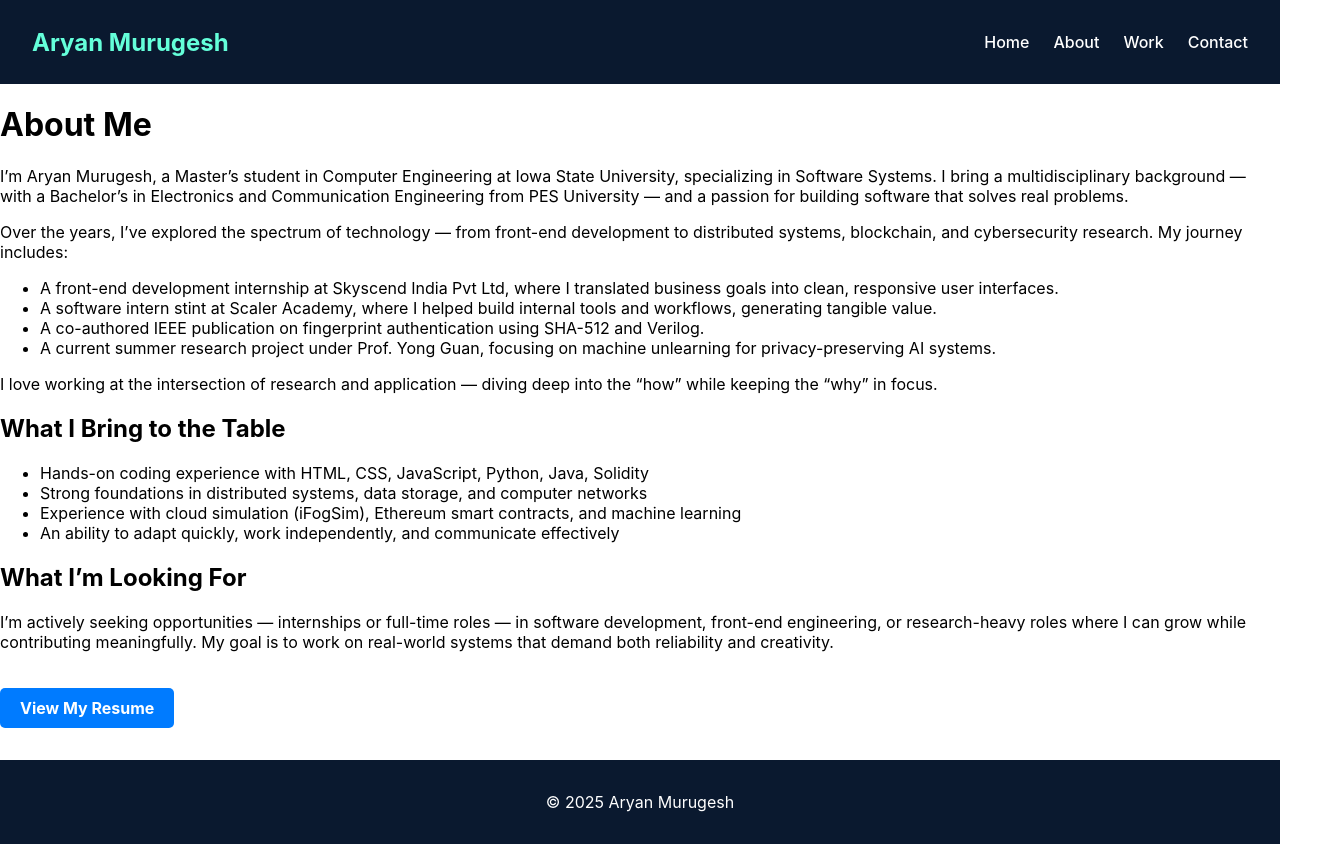
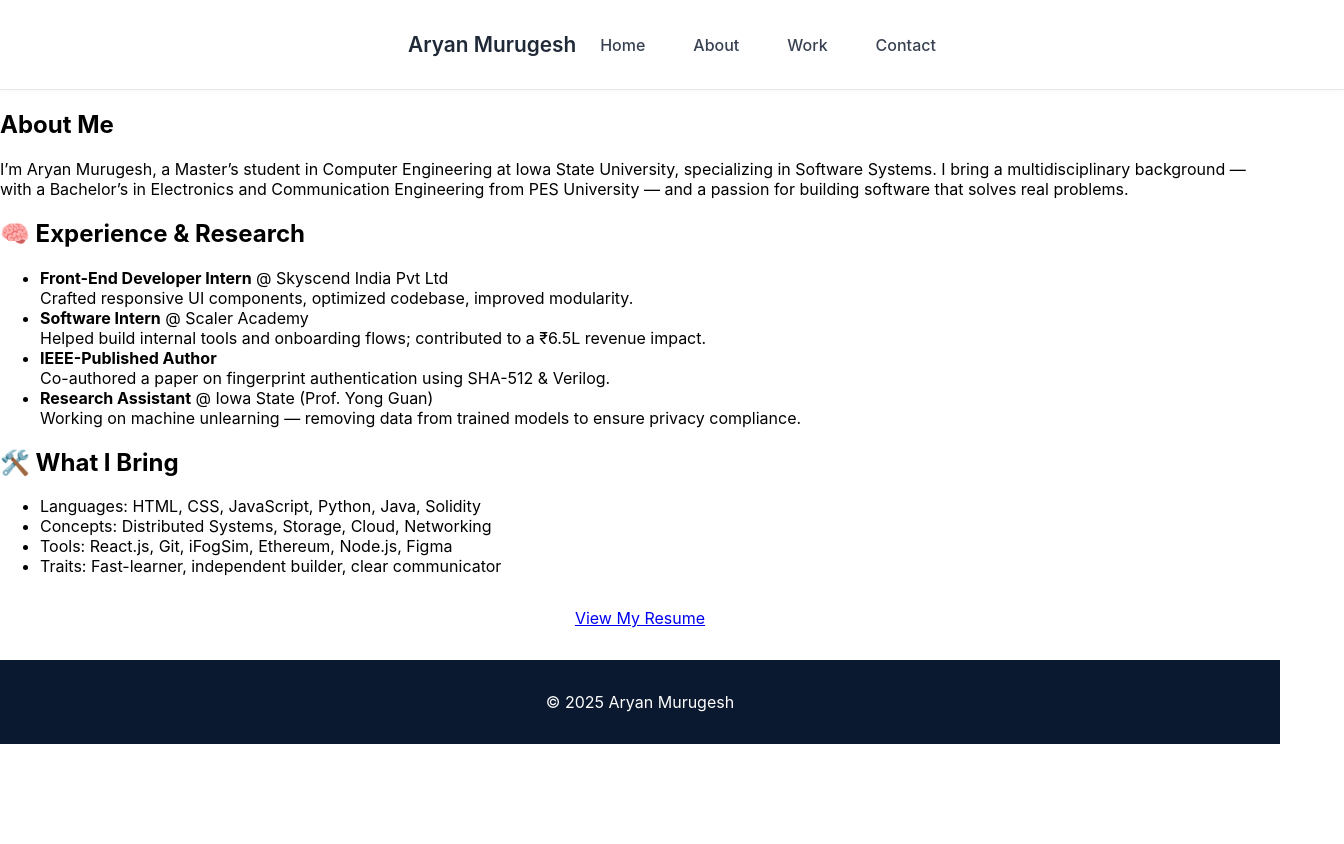
Before and after one commit to rexm5402/my-portfolio, a React (Create React App) app: page /about in a window 1280 px wide. Shown: the whole page, 1344 px wide, since content can reach past the window. After the commit the page ends 800 px from the top, so only its background shows below. Built offline with nearby package versions, Linux system fonts and the light colour scheme.

Commit message:
Modernized Home and About pages with updated layout and resume

```diff
--- a/src/App.js
+++ b/src/App.js
@@ -1,33 +1,22 @@
 import React from 'react';
-import { BrowserRouter as Router, Routes, Route, Link } from 'react-router-dom';
+import { BrowserRouter as Router, Routes, Route } from 'react-router-dom';
 import Home from './pages/Home';
 import About from './pages/About';
 import Contact from './pages/Contact';
 import Work from './pages/Work';
+import Navbar from './components/Navbar';
 
 import './App.css';
 
 function App() {
   return (
     <Router>
-      <header>
-        <nav className="navbar">
-          <div className="logo">Aryan Murugesh</div>
-          <ul className="nav-links">
-            <li><Link to="/">Home</Link></li>
-            <li><Link to="/about">About</Link></li>
-            <li><Link to="/work">Work</Link></li>
-
-            <li><Link to="/contact">Contact</Link></li>
-          </ul>
-        </nav>
-      </header>
+      <Navbar />
 
       <Routes>
         <Route path="/" element={<Home />} />
         <Route path="/about" element={<About />} />
         <Route path="/work" element={<Work />} />
-
         <Route path="/contact" element={<Contact />} />
       </Routes>
 
--- /dev/null
+++ b/src/components/Navbar.css
@@ -0,0 +1,35 @@
+.navbar {
+    position: sticky;
+    top: 0;
+    width: 100%;
+    background-color: #ffffff;
+    border-bottom: 1px solid #e5e7eb;
+    z-index: 1000;
+    box-shadow: 0 1px 4px rgba(0, 0, 0, 0.04);
+  }
+
+  .nav-container {
+    max-width: 1000px;
+    margin: 0 auto;
+    padding: 1rem 1.5rem;
+    display: flex;
+    justify-content: space-between;
+    align-items: center;
+  }
+
+  .nav-logo {
+    font-size: 1.3rem;
+    font-weight: 600;
+    color: #1f2937;
+  }
+
+  .nav-links a {
+    margin-left: 1.5rem;
+    color: #374151;
+    font-weight: 500;
+    transition: color 0.2s ease-in-out;
+  }
+
+  .nav-links a:hover {
+    color: #2563eb;
+  }
--- /dev/null
+++ b/src/components/Navbar.js
@@ -0,0 +1,21 @@
+import React from 'react';
+import { Link } from 'react-router-dom';
+import './Navbar.css';
+
+function Navbar() {
+  return (
+    <header className="navbar">
+      <div className="nav-container">
+        <div className="nav-logo">Aryan Murugesh</div>
+        <nav className="nav-links">
+          <Link to="/">Home</Link>
+          <Link to="/about">About</Link>
+          <Link to="/work">Work</Link>
+          <Link to="/contact">Contact</Link>
+        </nav>
+      </div>
+    </header>
+  );
+}
+
+export default Navbar;
--- a/src/pages/About.js
+++ b/src/pages/About.js
@@ -1,75 +1,62 @@
 import React from 'react';
+import '../App.css';
 
 function About() {
   return (
-    <div>
+    <main className="container">
+      <section>
         <h1>About Me</h1>
+        <p>
+          I’m Aryan Murugesh, a Master’s student in Computer Engineering at Iowa State University,
+          specializing in Software Systems. I bring a multidisciplinary background — with a Bachelor’s
+          in Electronics and Communication Engineering from PES University — and a passion for building
+          software that solves real problems.
+        </p>
+      </section>
 
-      <p>
-        I’m Aryan Murugesh, a Master’s student in Computer Engineering at Iowa State University, specializing in Software Systems.
-        I bring a multidisciplinary background — with a Bachelor’s in Electronics and Communication Engineering from PES University —
-        and a passion for building software that solves real problems.
-      </p>
-
-      <p>
-        Over the years, I’ve explored the spectrum of technology — from front-end development to distributed systems, blockchain,
-        and cybersecurity research. My journey includes:
-      </p>
-
+      <section>
+        <h2>🧠 Experience & Research</h2>
         <ul>
           <li>
-          A front-end development internship at Skyscend India Pvt Ltd, where I translated business goals into clean,
-          responsive user interfaces.
+            <strong>Front-End Developer Intern</strong> @ Skyscend India Pvt Ltd
+            <br />Crafted responsive UI components, optimized codebase, improved modularity.
           </li>
           <li>
-          A software intern stint at Scaler Academy, where I helped build internal tools and workflows, generating tangible value.
+            <strong>Software Intern</strong> @ Scaler Academy
+            <br />Helped build internal tools and onboarding flows; contributed to a ₹6.5L revenue impact.
           </li>
           <li>
-          A co-authored IEEE publication on fingerprint authentication using SHA-512 and Verilog.
+            <strong>IEEE-Published Author</strong>
+            <br />Co-authored a paper on fingerprint authentication using SHA-512 & Verilog.
           </li>
           <li>
-          A current summer research project under Prof. Yong Guan, focusing on machine unlearning for privacy-preserving AI systems.
+            <strong>Research Assistant</strong> @ Iowa State (Prof. Yong Guan)
+            <br />Working on machine unlearning — removing data from trained models to ensure privacy compliance.
           </li>
         </ul>
+      </section>
 
-      <p>
-        I love working at the intersection of research and application — diving deep into the “how” while keeping the “why” in focus.
-      </p>
+      <section>
+        <h2>🛠️ What I Bring</h2>
+        <ul>
+          <li>Languages: HTML, CSS, JavaScript, Python, Java, Solidity</li>
+          <li>Concepts: Distributed Systems, Storage, Cloud, Networking</li>
+          <li>Tools: React.js, Git, iFogSim, Ethereum, Node.js, Figma</li>
+          <li>Traits: Fast-learner, independent builder, clear communicator</li>
+        </ul>
+      </section>
 
-      <h2>What I Bring to the Table</h2>
-      <ul>
-        <li>Hands-on coding experience with HTML, CSS, JavaScript, Python, Java, Solidity</li>
-        <li>Strong foundations in distributed systems, data storage, and computer networks</li>
-        <li>Experience with cloud simulation (iFogSim), Ethereum smart contracts, and machine learning</li>
-        <li>An ability to adapt quickly, work independently, and communicate effectively</li>
-      </ul>
-
-      <h2>What I’m Looking For</h2>
-      <p>
-        I’m actively seeking opportunities — internships or full-time roles — in software development, front-end engineering,
-        or research-heavy roles where I can grow while contributing meaningfully.
-        My goal is to work on real-world systems that demand both reliability and creativity.
-      </p>
-
+      <section style={{ textAlign: 'center', marginTop: '2rem' }}>
         <a
           href="/Aryan_Murugesh_Resume.pdf"
           target="_blank"
           rel="noopener noreferrer"
-  style={{
-    display: 'inline-block',
-    marginTop: '20px',
-    padding: '10px 20px',
-    background: '#007BFF',
-    color: '#fff',
-    borderRadius: '5px',
-    textDecoration: 'none',
-    fontWeight: 'bold'
-  }}
+          className="button"
         >
           View My Resume
         </a>
-
-    </div>
+      </section>
+    </main>
   );
 }
 
--- a/src/pages/Home.js
+++ b/src/pages/Home.js
@@ -1,24 +1,40 @@
 import React from 'react';
+import '../App.css';
 
 function Home() {
   return (
-    <div>
-      <h1>Hi, I’m Aryan Murugesh — a builder at heart, a problem-solver by mindset.</h1>
-
-      <p>
-        I’m currently pursuing my Master’s in Computer Engineering at Iowa State University, with a specialization in Software Systems.
-        From designing robust web apps to exploring the frontier of machine unlearning, I’m driven by the challenge of turning complex
-        problems into scalable, secure, and real-world-ready solutions. With hands-on experience as a front-end developer and published
-        research paper in cybersecurity, I bring both technical depth and practical execution to the table.
-      </p>
-
-      <p>
-        This portfolio is more than a showcase — it’s a window into how I think and build.
-        Whether it’s a sleek front-end interface, a blockchain-powered dApp, or a privacy-focused Chrome extension, each project reflects
-        my obsession with clean architecture, user-centric design, and impactful functionality. If you're looking for someone who codes
-        with purpose, iterates with curiosity, and never stops learning — you're in the right place.
-      </p>
-    </div>
+    <main className="container">
+      <section style={{ textAlign: 'center' }}>
+        <img
+          src="/IMG_6609.JPG"
+          alt="Aryan Murugesh"
+          style={{
+            width: '180px',
+            height: 'auto',
+            borderRadius: '12px',
+            boxShadow: '0 4px 12px rgba(0,0,0,0.1)',
+            marginBottom: '20px'
+          }}
+        />
+        <h1>Hi, I’m Aryan Murugesh</h1>
+        <h2 style={{ color: '#3b82f6', fontWeight: '500' }}>
+          Turning complex problems into elegant code.
+        </h2>
+        <p style={{ maxWidth: '750px', margin: '1.5rem auto', fontSize: '1.1rem', lineHeight: '1.7' }}>
+          I’m currently pursuing my Master’s in Computer Engineering at Iowa State University,
+          with a specialization in Software Systems. From designing robust web apps to exploring
+          the frontier of machine unlearning, I’m driven by the challenge of turning complex problems
+          into scalable, secure, and real-world-ready solutions. With hands-on experience as a front-end
+          developer and published research in cybersecurity, I bring both technical depth and practical
+          execution to the table.
+        </p>
+        <p style={{ maxWidth: '750px', margin: '0 auto', fontSize: '1.05rem', color: '#4b5563' }}>
+          This portfolio is more than a showcase — it’s a window into how I think and build.
+          Whether it’s a sleek front-end interface, a blockchain-powered dApp, or a privacy-focused Chrome extension,
+          each project reflects my obsession with clean architecture, user-centric design, and impactful functionality.
+        </p>
+      </section>
+    </main>
   );
 }
 
```
Also changed, not shown: 1 other file (tests, documents, lock files or other folders). Lines whose indentation alone changed are shown as unchanged.
